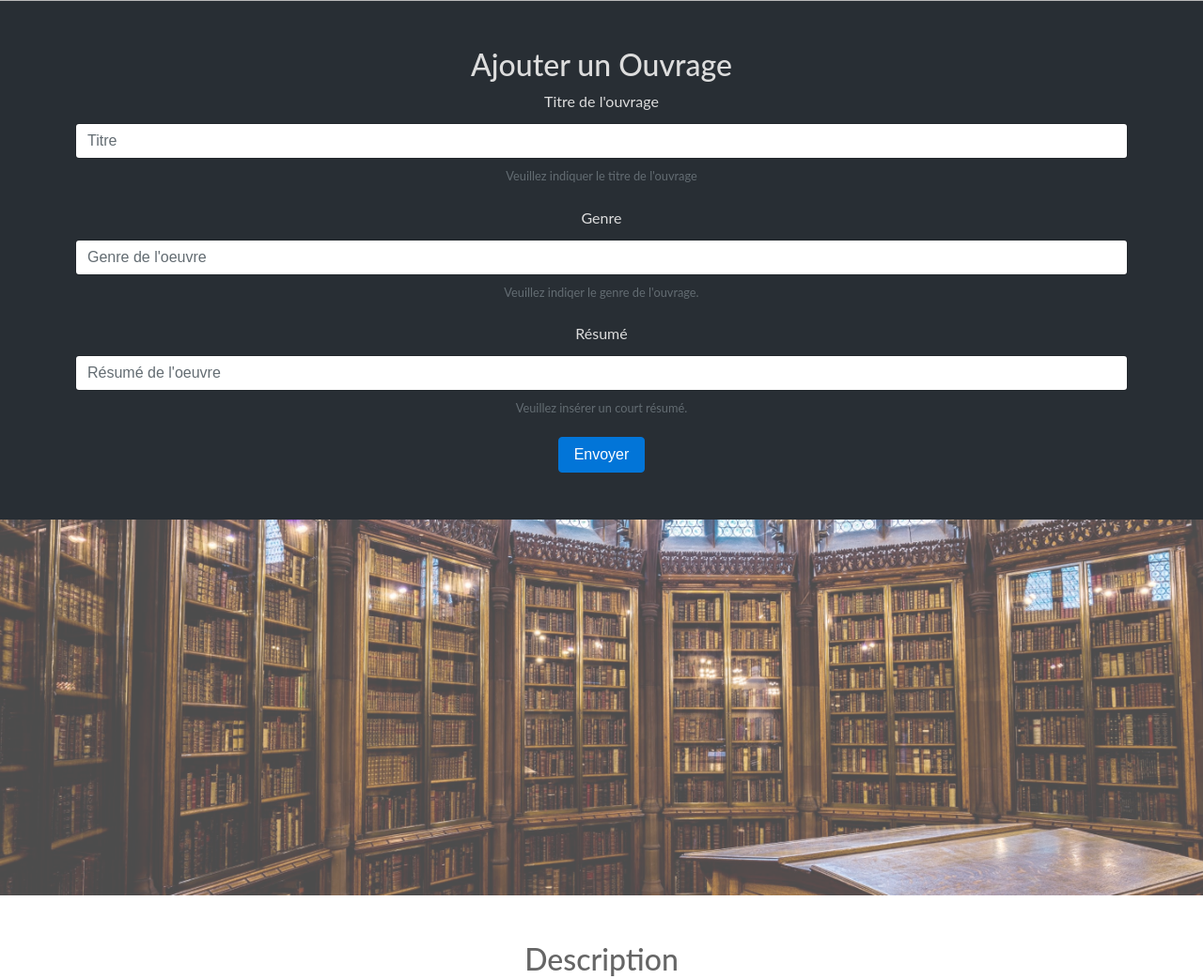
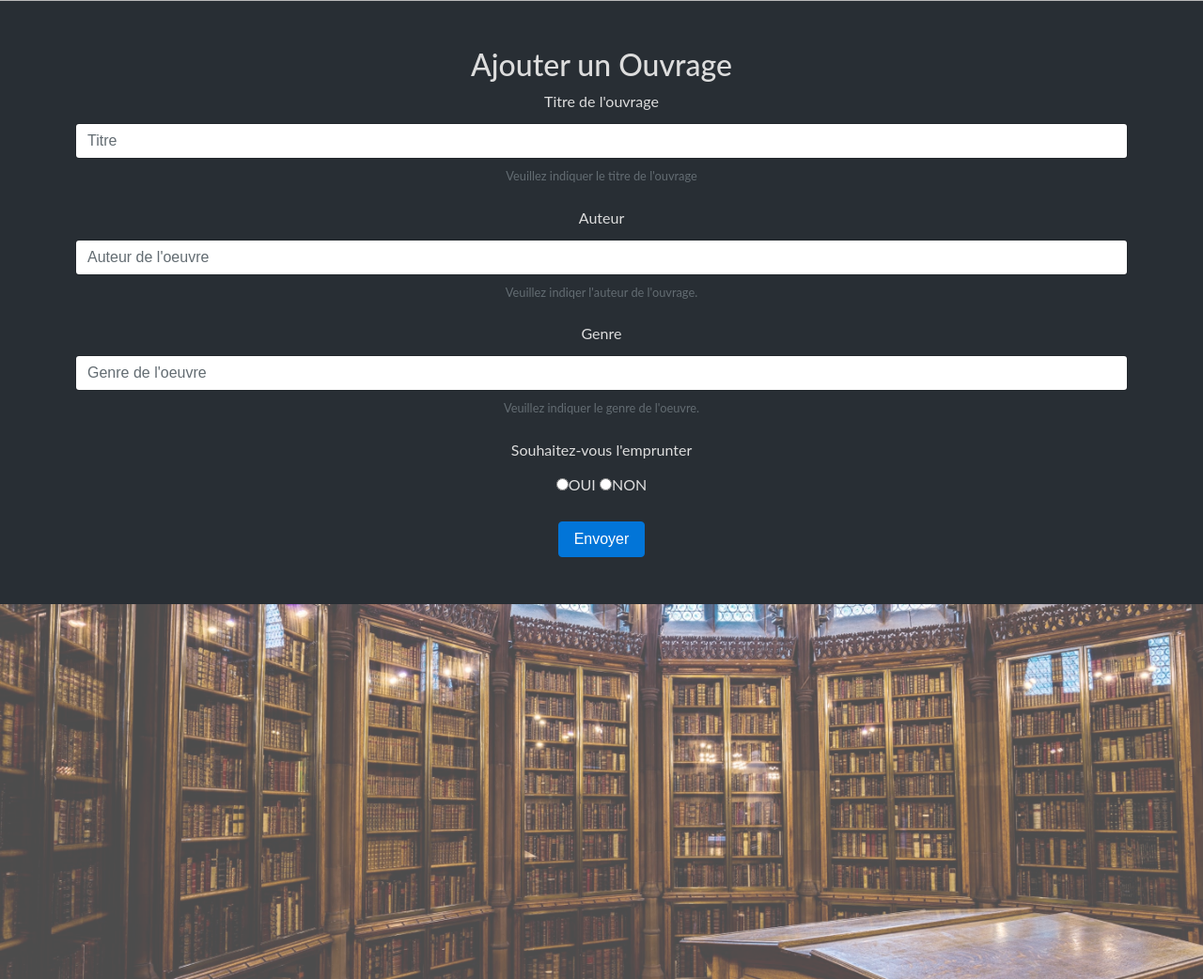
Before and after one commit to Youss06/Library, a PHP site: page /views/indexVue.php in a window 1280 px wide. Shown: the part 1375-2417 px from the top of the page at 94% size. Run offline with PHP 8.4, Linux system fonts and the light colour scheme; grey boxes are pictures that could not be loaded.

Commit message:
Add radio box to form

```diff
--- a/views/indexVue.php
+++ b/views/indexVue.php
@@ -39,18 +39,25 @@ include("template/header.php");
 
 <form class="" action="" method="post" enctype="multipart/form-data">
   <div class="form-group">
-    <label for="exampleInputEmail1">Genre</label>
-    <input type="text" class="form-control" id="formGroupExampleInput" name="firstName" placeholder="Genre de l'oeuvre">
-    <small id="emailHelp" class="form-text text-muted">Veuillez indiqer le genre de l'ouvrage.</small>
+    <label for="exampleInputEmail1">Auteur</label>
+    <input type="text" class="form-control" id="formGroupExampleInput" name="firstName" placeholder="Auteur de l'oeuvre">
+    <small id="emailHelp" class="form-text text-muted">Veuillez indiqer l'auteur de l'ouvrage.</small>
   </div>
 
   <form class="" action="" method="post" enctype="multipart/form-data">
     <div class="form-group">
-      <label for="exampleInputEmail1">Résumé</label>
-      <input type="text" class="form-control" id="formGroupExampleInput" name="amount" placeholder="Résumé de l'oeuvre">
-      <small id="emailHelp" class="form-text text-muted">Veuillez insérer un court résumé.</small>
+      <label for="exampleInputEmail1">Genre</label>
+      <input type="text" class="form-control" id="formGroupExampleInput" name="amount" placeholder="Genre de l'oeuvre">
+      <small id="emailHelp" class="form-text text-muted">Veuillez indiquer le genre de l'oeuvre.</small>
     </div>
 
+
+    <form class="" action="" method="post" enctype="multipart/form-data">
+      <div class="form-group">
+        <label for="exampleInputEmail1">Souhaitez-vous l'emprunter</label><br>
+        <label class="radio-inline"><input type="radio" name="optradio">OUI</label>
+        <label class="radio-inline"><input type="radio" name="optradio">NON</label>
+      </div>
 
 
     <button type="submit" name="send" class="btn btn-primary">Envoyer</button>
```
